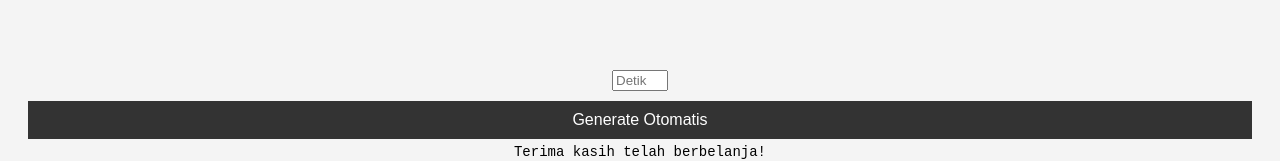
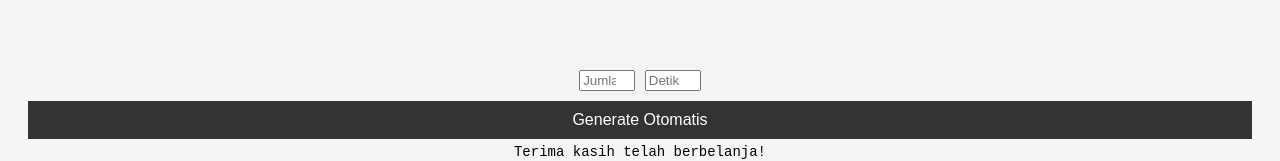
Before and after one commit to rjorack/webpageku, a plain HTML site: page index.html in a window 1280 px wide. Shown: the part 157-318 px from the top of the page. Drawn offline with Linux system fonts and the light colour scheme.

Commit message:
Update index.html

```diff
--- a/index.html
+++ b/index.html
@@ -15,7 +15,8 @@
         <svg id="barcode"></svg>
 
         <div class="input-section">
-            <input type="number" id="timeInterval" placeholder="Detik" min="15" max="60">
+            <input type="number" id="barcodeCount" placeholder="Jumlah Barcode" min="1" max="10">
+            <input type="number" id="timeInterval" placeholder="Detik" min="5" max="60">
             <button id="generateAuto" class="long-button">Generate Otomatis</button>
         </div>
         <p class="thank-you">Terima kasih telah berbelanja!</p>
```
